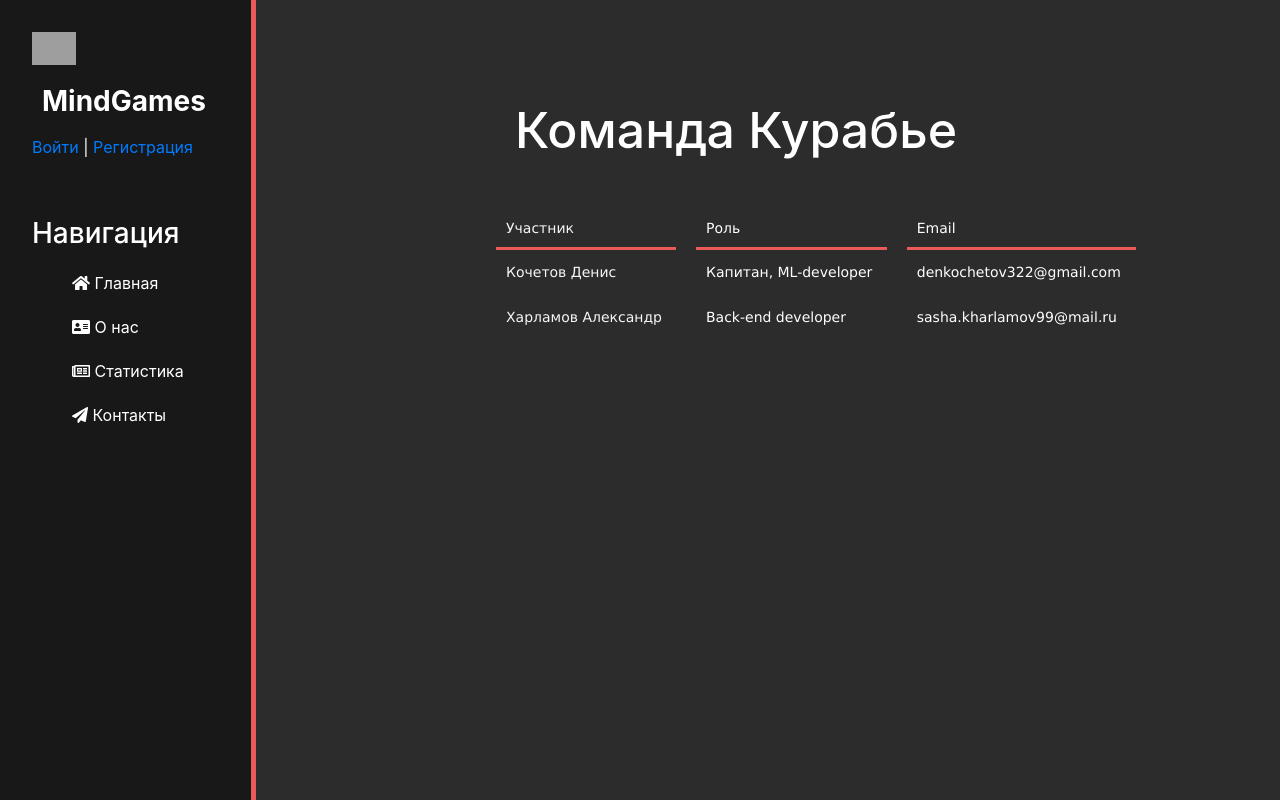
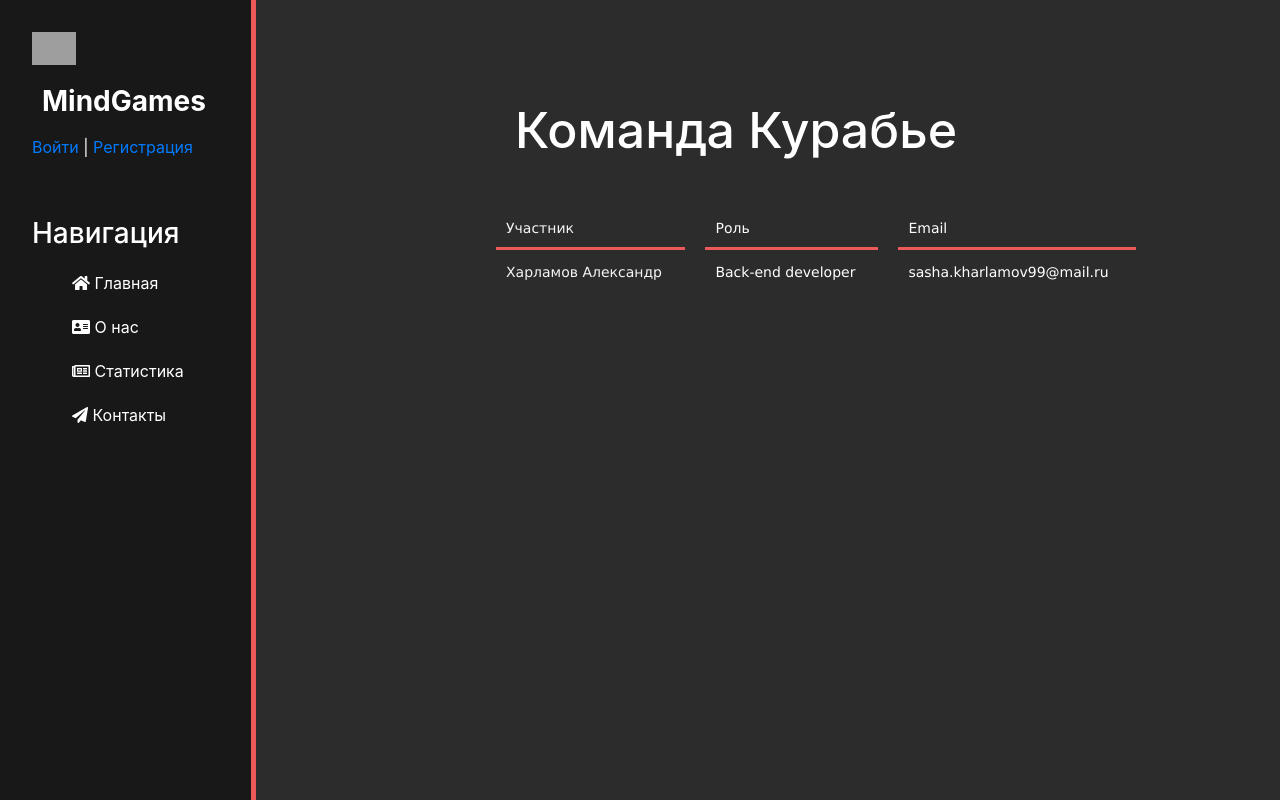
Before and after one commit to zakersasha/django_datascience_web, a Django app: page /contacts in a window 1280 px wide. Run offline with Django 3.2, Linux system fonts and the light colour scheme; some libraries are stand-ins or nearby versions; grey boxes are pictures that could not be loaded.

Commit message:
update statistics

```diff
--- a/main/templates/main/contacts.html
+++ b/main/templates/main/contacts.html
@@ -15,11 +15,6 @@
                 <th>Email</th>
             </tr>
             <tr>
-                <td>Кочетов Денис</td>
-                <td>Капитан, ML-developer</td>
-                <td>denkochetov322@gmail.com</td>
-            </tr>
-            <tr>
                 <td>Харламов Александр</td>
                 <td>Back-end developer</td>
                 <td>sasha.kharlamov99@mail.ru</td>
```
